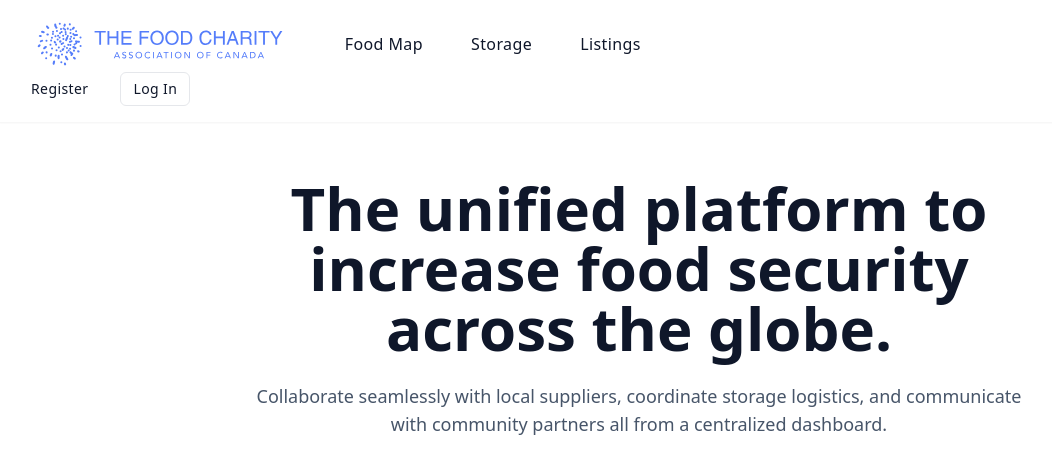
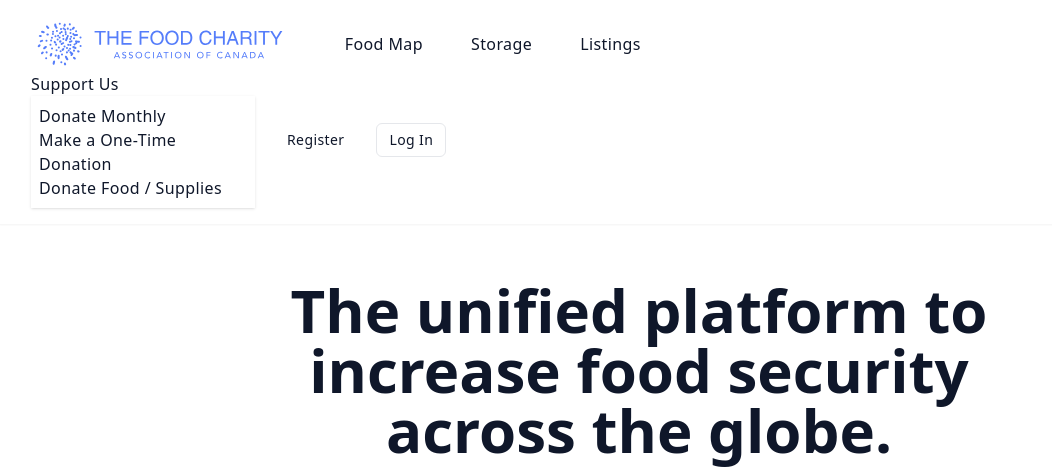
Before and after one commit to TheFoodCharity/platform, a Django app: template public/templates/public/landing.html in a window 1280 px wide. Shown: the top 470 px of the page, without its empty margins (1-1053 px from the left). Run offline with Django 5.2, Linux system fonts and the light colour scheme; the template is opened without the code that fills it, so the values that code supplies are empty; some libraries are stand-ins or nearby versions.

Commit message:
Add Support Us dropdown with Zeffy links and donor signup link

```diff
--- a/public/templates/public/components/_public_header.html
+++ b/public/templates/public/components/_public_header.html
@@ -20,6 +20,31 @@
         <!-- RIGHT -->
         <div class="flex items-center flex-nowrap text-primary font-medium tracking-wide">
             <div class="flex items-center space-x-8">
+
+                <!-- SUPPORT US DROPDOWN -->
+                <div class="dropdown dropdown-hover">
+                    <label tabindex="0" class="cursor-pointer hover:opacity-70 whitespace-nowrap">
+                        Support Us
+                    </label>
+                    <ul tabindex="0" class="dropdown-content menu p-2 shadow bg-white rounded-box w-56 text-primary">
+                        <li>
+                            <a href="https://www.zeffy.com/en-CA/donation-form/a199f93a-ab7c-4c50-942a-c077efccc880" target="_blank">
+                                Donate Monthly
+                            </a>
+                        </li>
+                        <li>
+                            <a href="https://www.zeffy.com/en-CA/donation-form/a199f93a-ab7c-4c50-942a-c077efccc880" target="_blank">
+                                Make a One-Time Donation
+                            </a>
+                        </li>
+                        <li>
+                            <a href="{% url 'accounts:register' %}">
+                                Donate Food / Supplies
+                            </a>
+                        </li>
+                    </ul>
+                </div>
+
                 {% if user.is_authenticated %}
                     <a href="{% url 'dashboard' %}" class="text-sm hover:opacity-70 transition whitespace-nowrap">
                         Dashboard
@@ -45,11 +70,22 @@
             <details class="md:hidden relative ml-4">
                 <summary class="btn btn-ghost">☰</summary>
                 <div class="absolute right-0 mt-3 w-56 bg-white shadow-lg rounded-lg p-3 text-primary">
+
                     <a href="{% url 'food_help_map' %}" class="block p-2 hover:bg-base-200 rounded">Food Map</a>
                     <a href="{% url 'storage:list' %}" class="block p-2 hover:bg-base-200 rounded">Storage</a>
                     <a href="{% url 'donations:available_list' %}" class="block p-2 hover:bg-base-200 rounded">Listings</a>
                     <a href="{% url 'donations:create' %}" class="block p-2 font-semibold hover:bg-base-200 rounded">Donate</a>
+
                     <hr class="my-2">
+
+                    <!-- MOBILE SUPPORT US -->
+                    <p class="px-2 text-xs font-semibold text-gray-500">Support Us</p>
+                    <a href="https://www.zeffy.com/en-CA/donation-form/a199f93a-ab7c-4c50-942a-c077efccc880" class="block p-2 hover:bg-base-200 rounded">Donate Monthly</a>
+                    <a href="https://www.zeffy.com/en-CA/donation-form/a199f93a-ab7c-4c50-942a-c077efccc880" class="block p-2 hover:bg-base-200 rounded">One-Time Donation</a>
+                    <a href="{% url 'accounts:register' %}" class="block p-2 hover:bg-base-200 rounded">Donate Food / Supplies</a>
+
+                    <hr class="my-2">
+
                     {% if user.is_authenticated %}
                         <a href="{% url 'dashboard' %}" class="block p-2 hover:bg-base-200 rounded">Dashboard</a>
                     {% else %}
```
